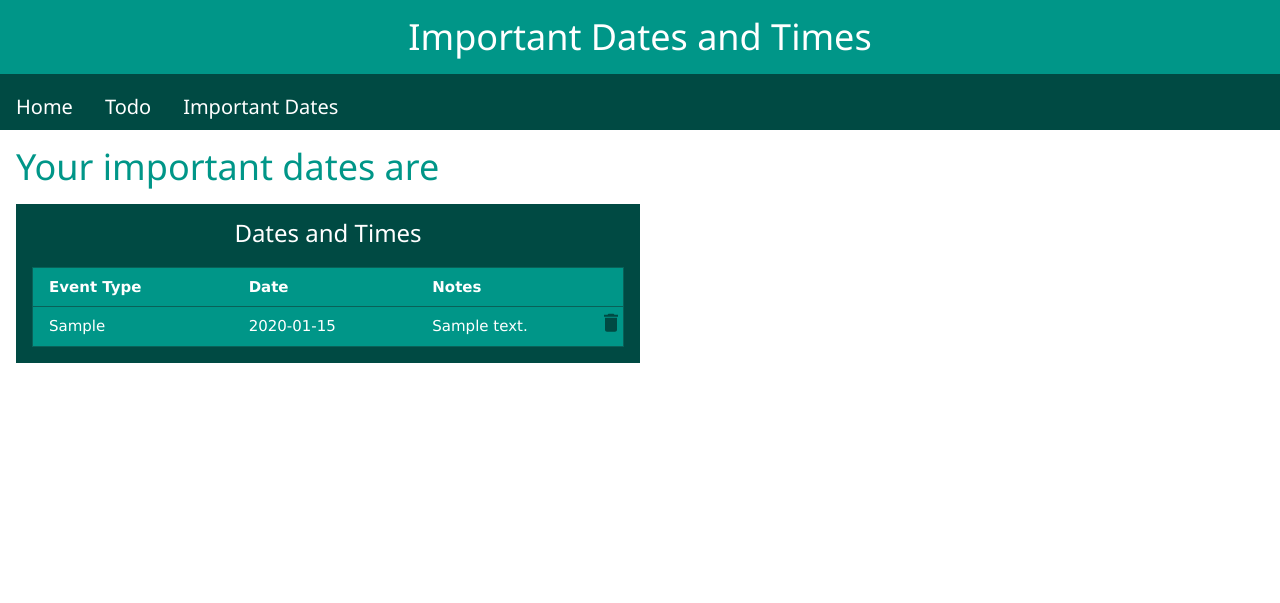
After one commit to TheKing-coder68/codejam, a Flask app: page /dates-and-times in a window 1280 px wide. The commit adds this page. Shown: the top 603 px of the page. Run offline with Flask 2, Linux system fonts and the light colour scheme; tables that the repository leaves empty hold one stand-in row (values such as "Sample post").

Commit message:
Added a dates and times section

```diff
--- a/app.py
+++ b/app.py
@@ -1,6 +1,4 @@
-from operator import le
-from flask import Flask, url_for, render_template, redirect
-from flask.globals import request
+from flask import Flask, url_for, render_template, redirect, request
 from flask_sqlalchemy import SQLAlchemy
 from datetime import date
 
@@ -21,6 +19,17 @@ class TodoItem(db.Model):
     duedate = db.Column(db.String(100), nullable=False)
     def __repr__(self):
         return f"{self.title} is due on {self.duedate}"
+class Event(db.Model):
+    def __init__(self, event_type, date, notes):
+        self.event_type = event_type
+        self.date = date
+        self.notes = notes
+    id = db.Column(db.Integer, primary_key=True)
+    event_type = db.Column(db.String(100), nullable=False)
+    date = db.Column(db.String(100), nullable=False)
+    notes = db.Column(db.String(100), nullable=False)
+    def __repr__(self):
+        return f"{self.event_type} {self.date} {self.notes}"
 @app.route("/")
 def home():
     data = TodoItem.query.all()
@@ -49,6 +58,26 @@ def del_id(id):
     db.session.delete(id)
     db.session.commit()
     return redirect(url_for('todo'))
+@app.route("/dates-and-times", methods=['GET', 'POST'])
+def dat():
+    if request.method == 'GET':
+        events = Event.query.all()
+        events = events[::-1]
+        return render_template('dat.html', header="Important Dates and Times", dates=events)
+    else:
+        e_type = request.form.get('type')
+        date = request.form.get('date')
+        notes = request.form.get('notes')
+        event = Event(e_type, date, notes)
+        db.session.add(event)
+        db.session.commit()
+        return redirect(url_for('dat', methods=['GET']))
+@app.route("/del/event/<id>")
+def del_event(id):
+    id = Event.query.get(id)
+    db.session.delete(id)
+    db.session.commit()
+    return redirect(url_for('dat'))
 if __name__ == "__main__":
     db.create_all()
     app.run(debug=True, port='8000')
--- /dev/null
+++ b/templates/dat.html
@@ -0,0 +1,53 @@
+{% extends 'layout.html' %}
+{% block content %}
+    <h1 class="w3-text-theme">Your important dates are</h1>
+    <div class="schedule w3-container w3-theme-dark w3-half">
+        <h3 style="text-align: center">Dates and Times</h3>
+        <div class="w3-content">
+            <table class="w3-table-all w3-section">
+                    <tr class="w3-theme">
+                        <th>Event Type</th>
+                        <th>Date</th>
+                        <th>Notes</th>
+                    </tr>
+                    {% for event in dates %}
+                        <tr class="w3-theme">
+                            <td>{{event.event_type}}</td>
+                            <td>{{event.date}}</td>
+                            <td class="w3-display-container">{{event.notes}}
+                                <a class="w3-display-right" href="{{url_for('del_event', id=event.id)}}">
+                                <svg xmlns="http://www.w3.org/2000/svg" viewBox="0 0 24 24"
+                                    fill="#004a43" width="24px" height="24px" class="trash">
+                                    <path d="M0 0h24v24H0z" fill="none" />
+                                    <path d="M6 19c0 1.1.9 2 2 2h8c1.1 0 2-.9 2-2V7H6v12zM19 4h-3.5l-1-1h-5l-1 1H5v2h14V4z" />
+                                </svg>
+                                </a>
+                            </td>
+                        </tr>
+                    {% endfor %}
+            </table>
+        </div>
+    </div>
+    <button class="w3-button w3-xlarge w3-theme-d1 w3-display-bottomright w3-margin"
+    onclick="document.getElementById('id01').style.display='block'">+</button>
+    <div id="id01" class="w3-modal">
+        <div class="w3-modal-content w3-animate-zoom">
+            <div class="w3-container">
+                <span onclick="document.getElementById('id01').style.display='none'"
+                    class="w3-button w3-display-topright">&times;</span>
+                <h1 class="w3-text-theme" style="text-align: center;">New Item</h1>
+                <form autocomplete="off" action="{{url_for('dat')}}" method="POST" class="w3-container w3-text-theme">
+                    <div class="w3-section">
+                        <label><b>Event Type</b></label>
+                        <input type="text" class="w3-border w3-input w3-margin-bottom" name="type" placeholder="Birthday, Meeting..." required>
+                        <label><b>Date</b></label>
+                        <input type="text" class="w3-border w3-input w3-margin-bottom" id="date" name="date" placeholder="January 1st 2021" required>
+                        <label><b>Event Notes</b></label>
+                        <input type="text" class="w3-border w3-input w3-margin-bottom" id="notes" name="notes" placeholder="Meeting with John" required>
+                        <button class="w3-button w3-block w3-theme w3-section w3-padding" type="submit">Add Event</button>
+                    </div>
+                </form>
+            </div>
+        </div>
+    </div>
+{% endblock content %}
--- a/templates/layout.html
+++ b/templates/layout.html
@@ -19,6 +19,7 @@
     <div class="w3-bar w3-theme-dark">
         <h4><a class="w3-bar-item" href="{{ url_for('home') }}">Home</a></h4>
         <h4><a class="w3-bar-item" href="{{ url_for('todo') }}">Todo</a></h4>
+        <h4><a class="w3-bar-item" href="{{ url_for('dat') }}">Important Dates</a></h4>
     </div>
     <div class="w3-container">
         {% block content %}
--- a/templates/todo.html
+++ b/templates/todo.html
@@ -30,14 +30,14 @@
                 <form autocomplete="off" action="{{url_for('todo')}}" method="POST" class="w3-container w3-text-theme">
                     <div class="w3-section">
                         <label><b>Title</b></label>
-                        <input type="text" class="w3-border w3-input w3-margin-bottom" name="title" required autofocus>
+                        <input type="text" class="w3-border w3-input w3-margin-bottom" name="title" required>
                         <label><b>Description</b></label>
                         <input type="text" class="w3-border w3-input w3-margin-bottom" id="description" name="description"
                             required>
                         <label><b>Due date</b></label>
                         <input type="text" class="w3-border w3-input w3-margin-bottom" id="due_date" name="due_date"
                             required>
-                        <button class="w3-button w3-block w3-theme w3-section w3-padding" type="submit">Save</button>
+                        <button class="w3-button w3-block w3-theme w3-section w3-padding" type="submit">Add Task</button>
                     </div>
                 </form>
             </div>
```
Also changed, not shown: README.md.
